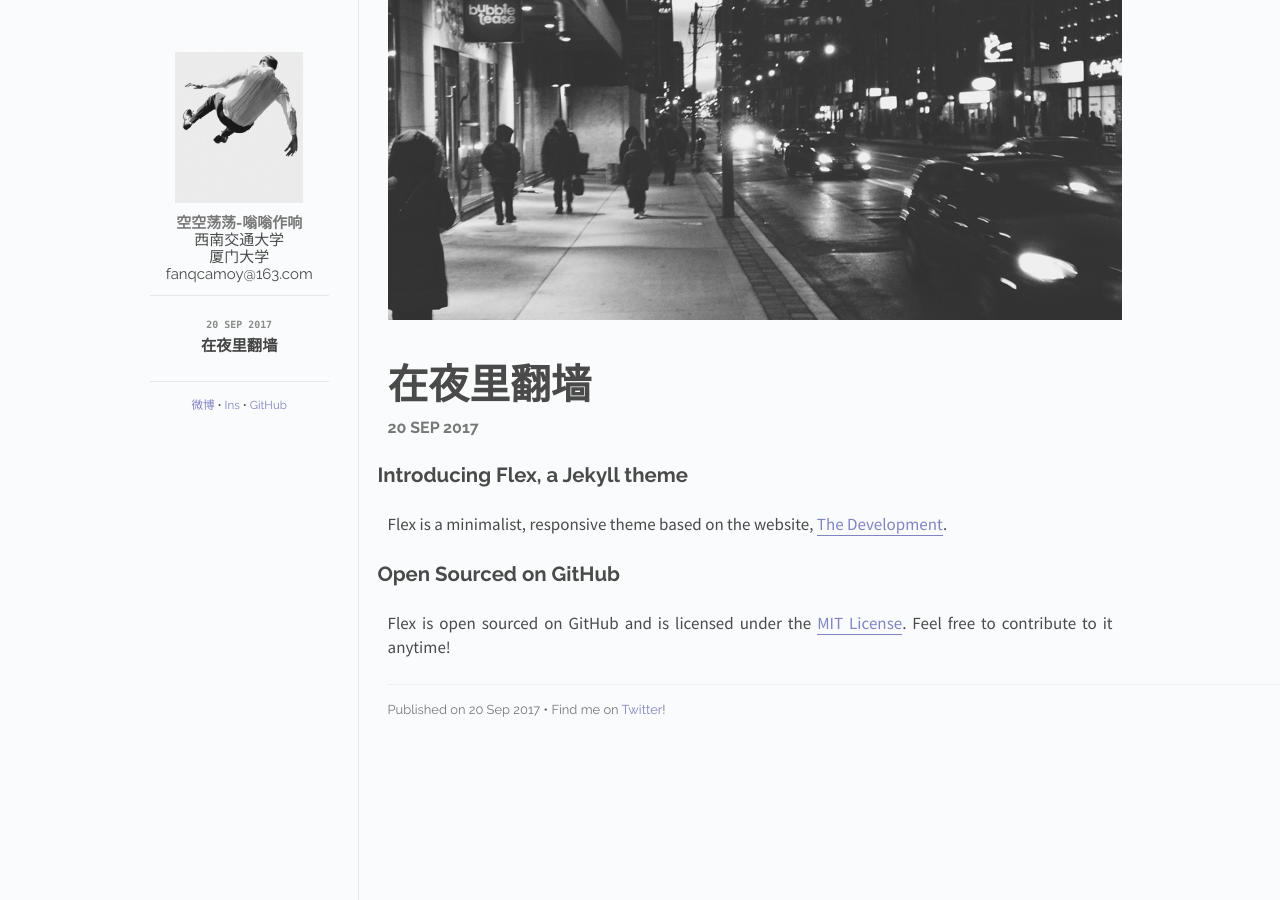
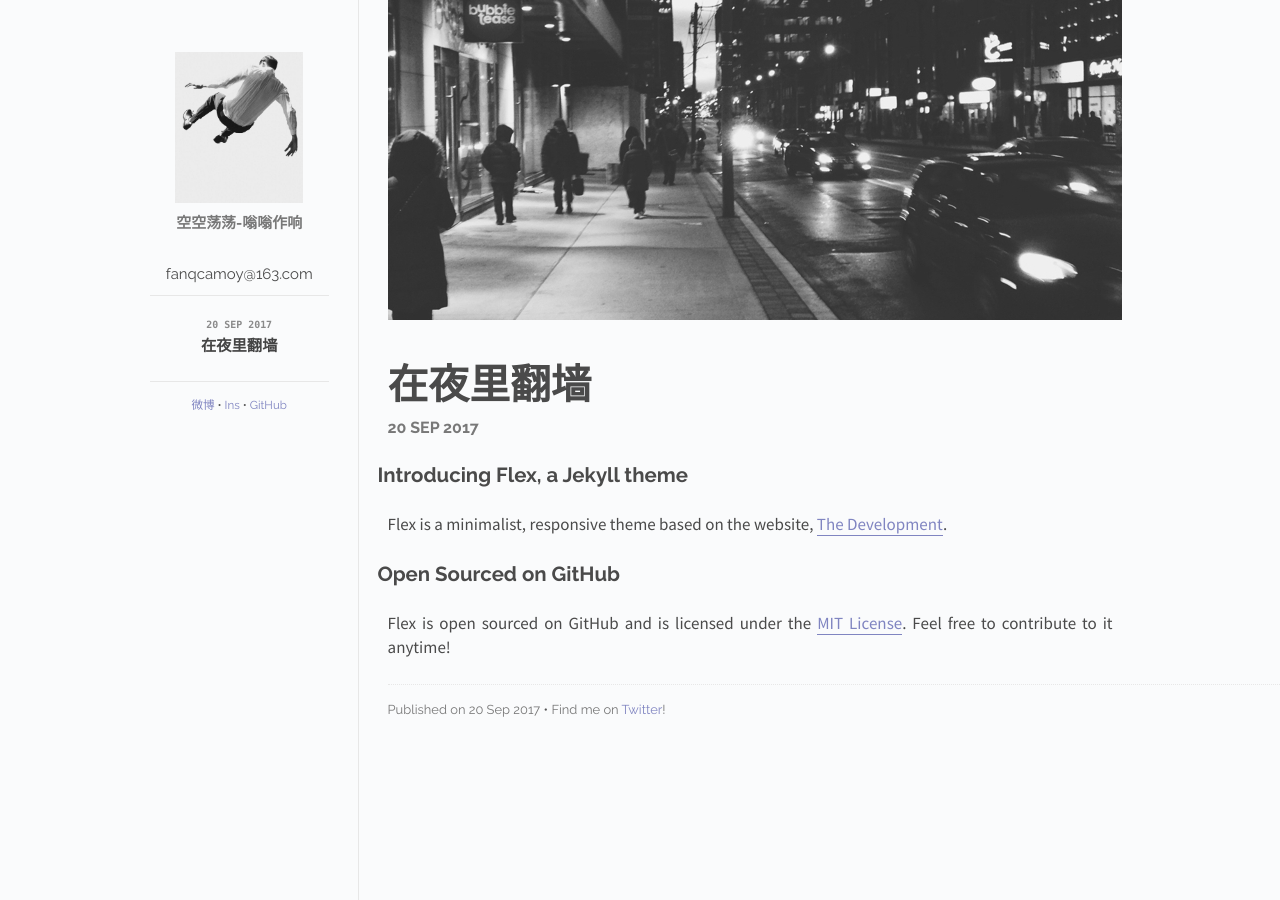
Before and after one commit to FanQC/fanqc.github.io, a Jekyll site: the page built from index.html, in a window 1280 px wide. Built offline with Jekyll 4.4.1, drawn with Linux system fonts in a browser that asks for light colours; Markdown is read by kramdown in place of the engine named in the settings.

Commit message:
Update default.html

```diff
--- a/_layouts/default.html
+++ b/_layouts/default.html
@@ -25,7 +25,7 @@
         <div class="header">
           <h1 class="title"><a href="/"><img id="logo" src="/images/logo.png"></a></h1>
           <span class="tagline">&#x7A7A;&#x7A7A;&#x8361;&#x8361;-&#x55E1;&#x55E1;&#x4F5C;&#x54CD</span>
-          <span class=""social"">西南交通大学</br>厦门大学</br>fanqcamoy@163.com</span>
+          <span class=""social""></br></br>fanqcamoy@163.com</span>
         </div>
         <div class="posts">
           <ul class="posts-list">
```
